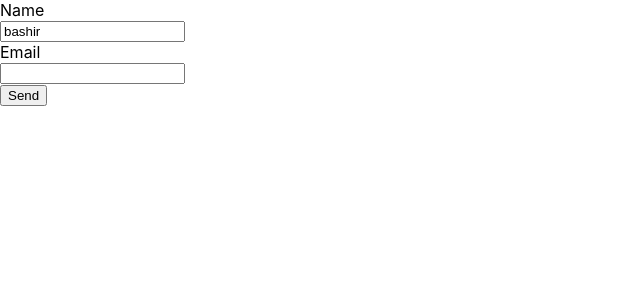
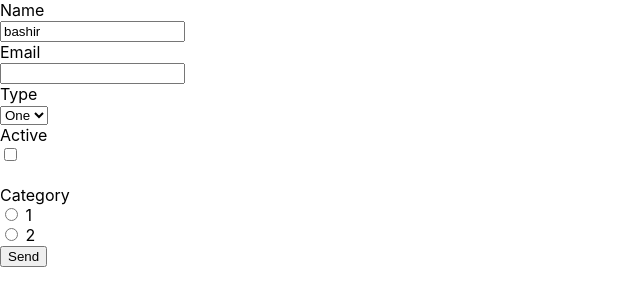
Before and after one commit to BashirShallah/react-course-formik, a React (Create React App) app: page / in a window 1280 px wide. Shown: the top 306 px of the page, without its empty margins (0-640 px from the left). Built offline with nearby package versions, Linux system fonts and the light colour scheme.

Commit message:
Field component type.

```diff
--- a/src/App.js
+++ b/src/App.js
@@ -12,7 +12,20 @@ class App extends Component {
       <label>Name</label><br />
       <Field name="name" /><br />
       <label>Email</label><br />
-      <Field name="email" /><br />
+      <Field name="email" type="email" /><br />
+      <label>Type</label><br />
+      <Field name="type" component="select">
+        <option value="1">One</option>
+        <option value="2">Two</option>
+      </Field>
+      <br />
+      <label>Active</label><br />
+      <Field name="active" type="checkbox" /><br />
+      <br />
+      <label>Category</label><br />
+      <Field name="category" type="radio" value="1" /> 1<br />
+      <Field name="category" type="radio" value="2" /> 2<br />
+
       <button type="submit">Send</button>
     </form>
   }
@@ -21,7 +34,7 @@ class App extends Component {
     return (
       <div className="App">
         <Formik
-          initialValues={{name: "bashir", email: ""}}
+          initialValues={{name: "bashir", email: "", type: "",active: false,category: ""}}
           onSubmit={this.onSubmit}
           render={this.form}
           />
```
